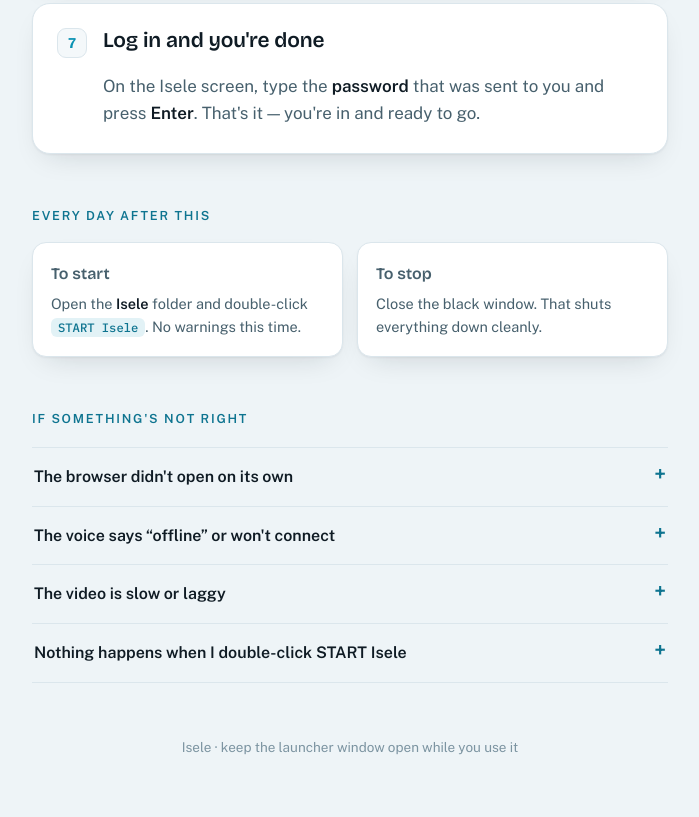
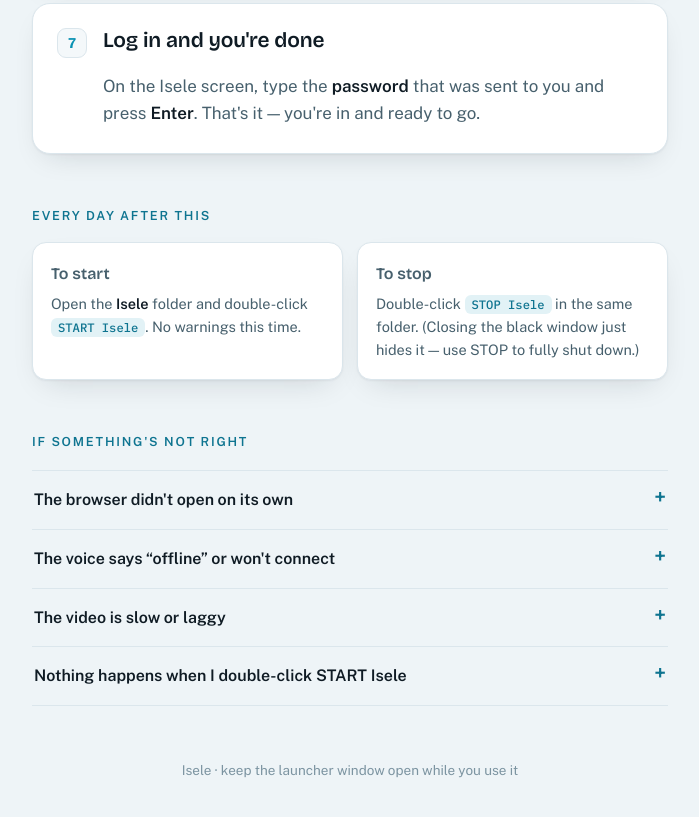
Before and after one commit to gr8t-t/isele, a website: page client-guide.html in a window 1280 px wide. Shown: the part 2544-3361 px from the top of the page, without its empty margins (290-989 px from the left). Drawn offline with nearby package versions, Linux system fonts and the light colour scheme.

Commit message:
Bundle UX fixes for non-technical remote install
- Zip contents at root (no Isele/Isele double-nesting on Extract All)
- Add STOP Isele.bat + launcher 'stop' mode (detached engines weren't
  stopped by closing the window); update on-screen + guide messaging

```diff
--- a/client-guide.html
+++ b/client-guide.html
@@ -295,7 +295,7 @@
   <p class="section-label">Every day after this</p>
   <div class="daily">
     <div class="card"><p class="k">To start</p><p>Open the <strong>Isele</strong> folder and double-click <span class="chip">START Isele</span>. No warnings this time.</p></div>
-    <div class="card"><p class="k">To stop</p><p>Close the black window. That shuts everything down cleanly.</p></div>
+    <div class="card"><p class="k">To stop</p><p>Double-click <span class="chip">STOP Isele</span> in the same folder. (Closing the black window just hides it — use STOP to fully shut down.)</p></div>
   </div>
 
   <p class="section-label">If something's not right</p>
```
Also changed, not shown: 3 other files.
